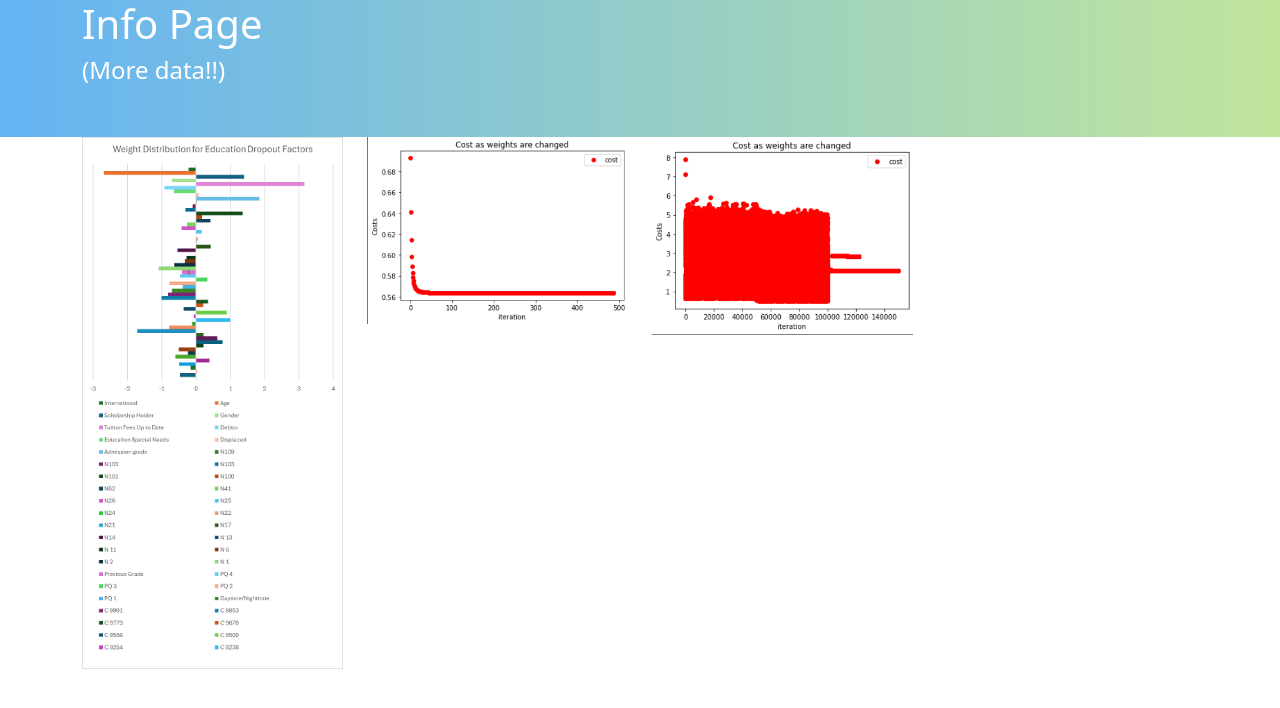
After one commit to akscholar/Bitcampers, a Flask app: page /info in a window 1280 px wide. The commit adds this page. Shown: the top 708 px of the page. Run offline with Flask 3, Linux system fonts and the light colour scheme.

Commit message:
All ui done

```diff
--- a/GPTData/main/extracted-data.csv
+++ b/GPTData/main/extracted-data.csv
@@ -1 +1 @@
-4.497907949790795
+19.846153846153847
--- a/app.py
+++ b/app.py
@@ -30,10 +30,13 @@ def process_query():
         ra = gpt.do(query)
         print(ra)
         if query:
-            return render_template('analysis.html', query=query)
+            return render_template('analysis.html', query=query, answer=ra)
     return("Error: Missing query")
 
+@app.route("/info")
+def info():
+    return render_template("info.html")
 
 
 if __name__ == '__main__':
-    app.run(debug=True, port=8002)
+    app.run(debug=True, port=5000)
--- /dev/null
+++ b/templates/info.html
@@ -0,0 +1,42 @@
+<!DOCTYPE html>
+<html lang="en">
+<head>
+    <meta charset="UTF-8">
+    <meta name="viewport" content="width=device-width, initial-scale=1.0">
+    <title>Info Page</title>
+    <!-- Bootstrap CSS -->
+    <link href="https://cdn.jsdelivr.net/npm/bootstrap@5.0.2/dist/css/bootstrap.min.css" rel="stylesheet" integrity="sha384-EVSTQN3/azprG1Anm3QDgpJLIm9Nao0Yz1ztcQTwFspd3yD65VohhpuuCOmLASjC" crossorigin="anonymous">
+<style>
+    .banner{
+            background-image: linear-gradient(to right, #64b3f4, #c2e59c);
+            height: 137px;
+            display: flex;
+            color:white;
+    }
+</style>
+</head>
+<body>
+    <!--BANNER TOP-->
+    <div class="banner">
+        <!-- <img class='logo' src="static/notebook.png" style="max-height: 137px; align-items: left;" -->
+        <div class="container">
+            <h1>Info Page</h1>
+            <h4>(More data!!)</h3>
+        </div>
+    </div>
+
+    <div class="container">
+        <div class="row">
+            <div class="col-md-3 mb-4">
+                <img src="static/img1.png" class="img-fluid">
+            </div>
+            <div class="col-md-3 mb-4">
+                <img src="static/img2.png" class="img-fluid">
+            </div>
+            <div class="col-md-3 mb-4">
+                <img src="static/img3.png" class="img-fluid">
+            </div>
+        </div>
+    </div>
+</body>
+</html>
```
Also changed, not shown: templates/analysis.html (+45 -3 lines), templates/website.html (+3 -4 lines), static/barchart.png (added), static/img1.png (added), static/img2.png (added), static/img3.png (added), static/img4.png (added), static/logo.png (added).
